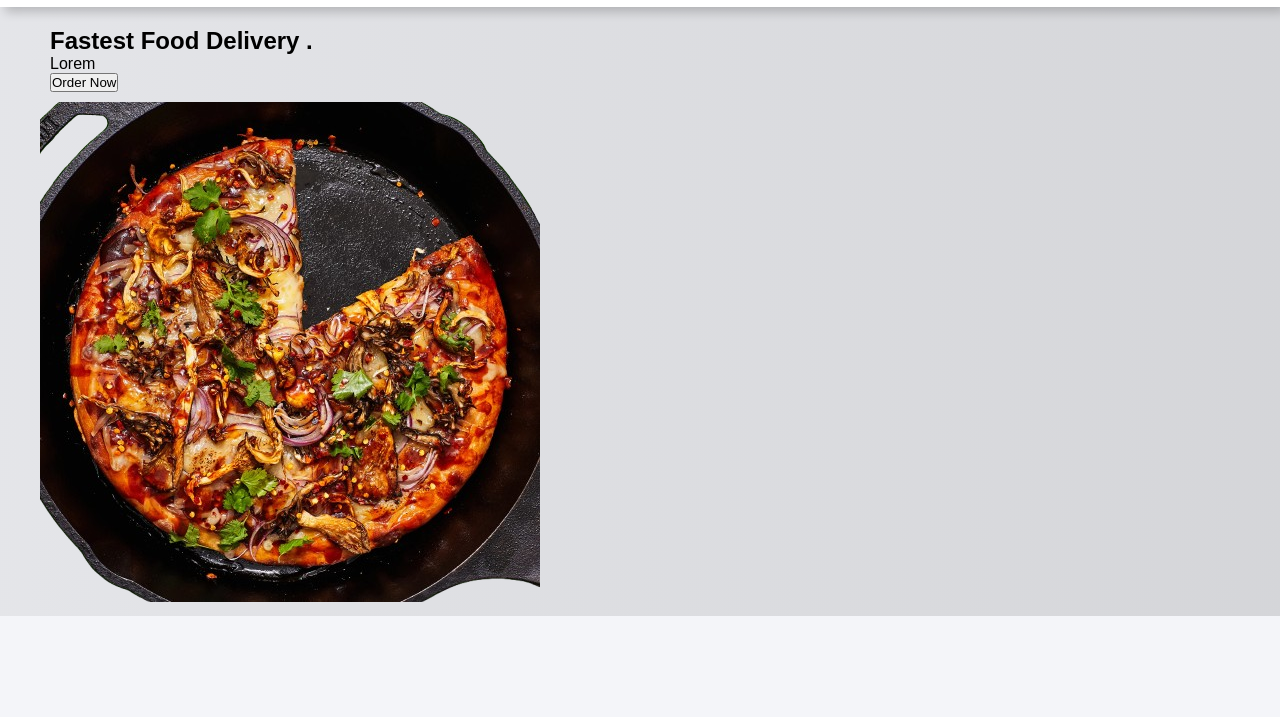
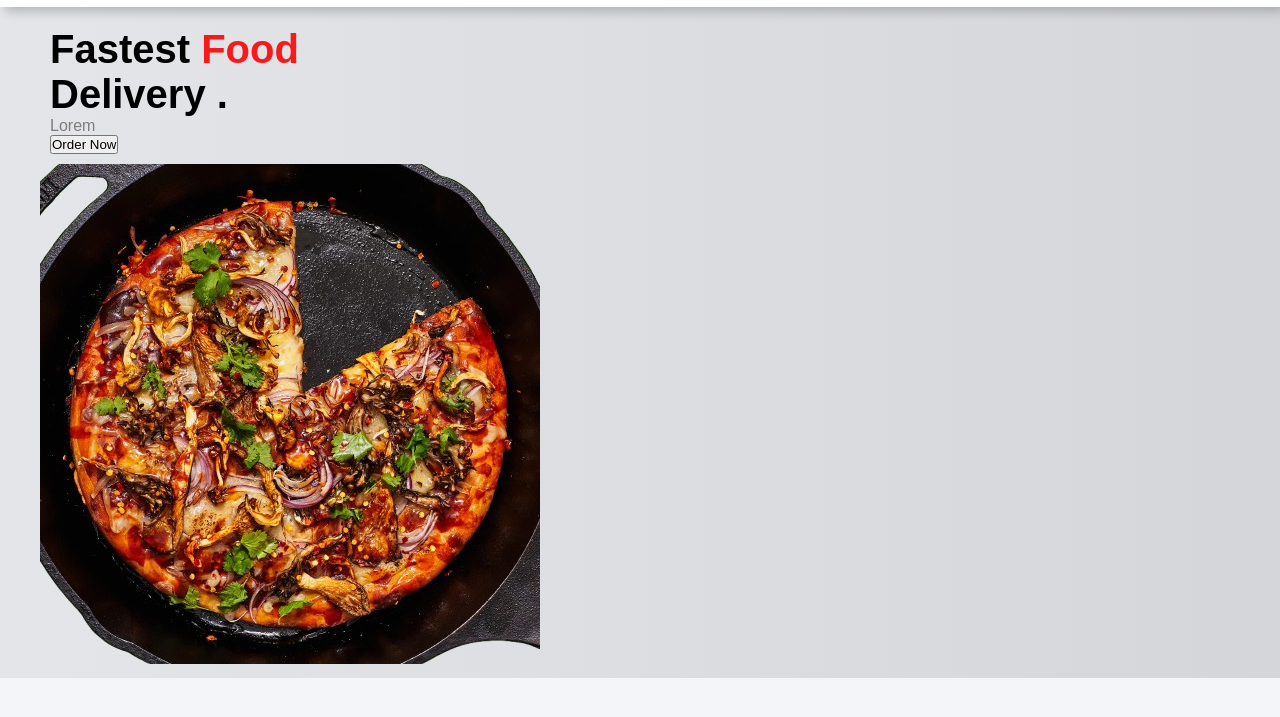
Before and after one commit to codersonamsingh/food-web-app, a plain HTML site: page index.html in a window 1280 px wide. Shown: the part 63-780 px from the top of the page. Drawn offline with Linux system fonts and the light colour scheme.

Commit message:
Hero section running

```diff
--- a/index.html
+++ b/index.html
@@ -3,14 +3,22 @@
 
 <head>
     <meta charset="UTF-8">
+    <meta http-equiv="X-UA-Compatible" content="IE=edge" />
     <meta name="viewport" content="width=device-width, initial-scale=1.0">
     <title>Food Web App</title>
+    <!--style file-->
     <link rel="stylesheet" href="style.css" />
     <link rel="stylesheet" href="https://cdnjs.cloudflare.com/ajax/libs/font-awesome/6.7.2/css/all.min.css"
         integrity="sha512-Evv84Mr4kqVGRNSgIGL/F/aIDqQb7xQ2vcrdIwxfjThSH8CSR7PBEakCr51Ck+w+/U6swU2Im1vVX0SVk9ABhg=="
         crossorigin="anonymous" referrerpolicy="no-referrer" />
+<!--google font-->
+<link rel="preconnect" href="https://fonts.gstatic.com" crossorigin />
+<link rel="preconnect" href="https://fonts.googleapis.com" crossorigin />
+<link href="https://fonts.googleapis.com/css2?family=Poppins:wght@300;400;500;600;700&display=swap"
+ rel="stylesheet" />
 
 </head>
+
 
 <body>
     <header class="header">
@@ -61,7 +69,7 @@
     <section class="hero_section section">
         <div class="container">
             <div class="hero_left">
-                <h1>Fastest <spna>Food</spna> Delivery .</h1>
+                <h1>Fastest <spna class="red">Food</spna> Delivery .</h1>
                 <p>Lorem
 
                 </p>
--- a/style.css
+++ b/style.css
@@ -4,6 +4,8 @@
     --blackBackground: #393232;
     --white: #ffffff;
     --lightRed: #9e1a1a;
+    --background : #f4f5f9;
+    --gray : #7e7e7e;
 }
 
 * {
@@ -132,7 +134,10 @@ body {
 
 }
 .container{
-    padding: 7px 20px;
+    padding: 7px 10px;
+}
+.red{
+    color:var(--red)
 }
 @media  screen and (min-width: 700px){
     .container{
@@ -152,5 +157,13 @@ body {
 
 }
 .hero_section .hero_left h1{
+    color:var(--primary);
+    font-size: 40px;
+    max-width: 300px;
+    margin: 0;
 
 }
+.hero_section .hero_left p{
+    color:var(--gray);
+    margin: 0;
+}
```
